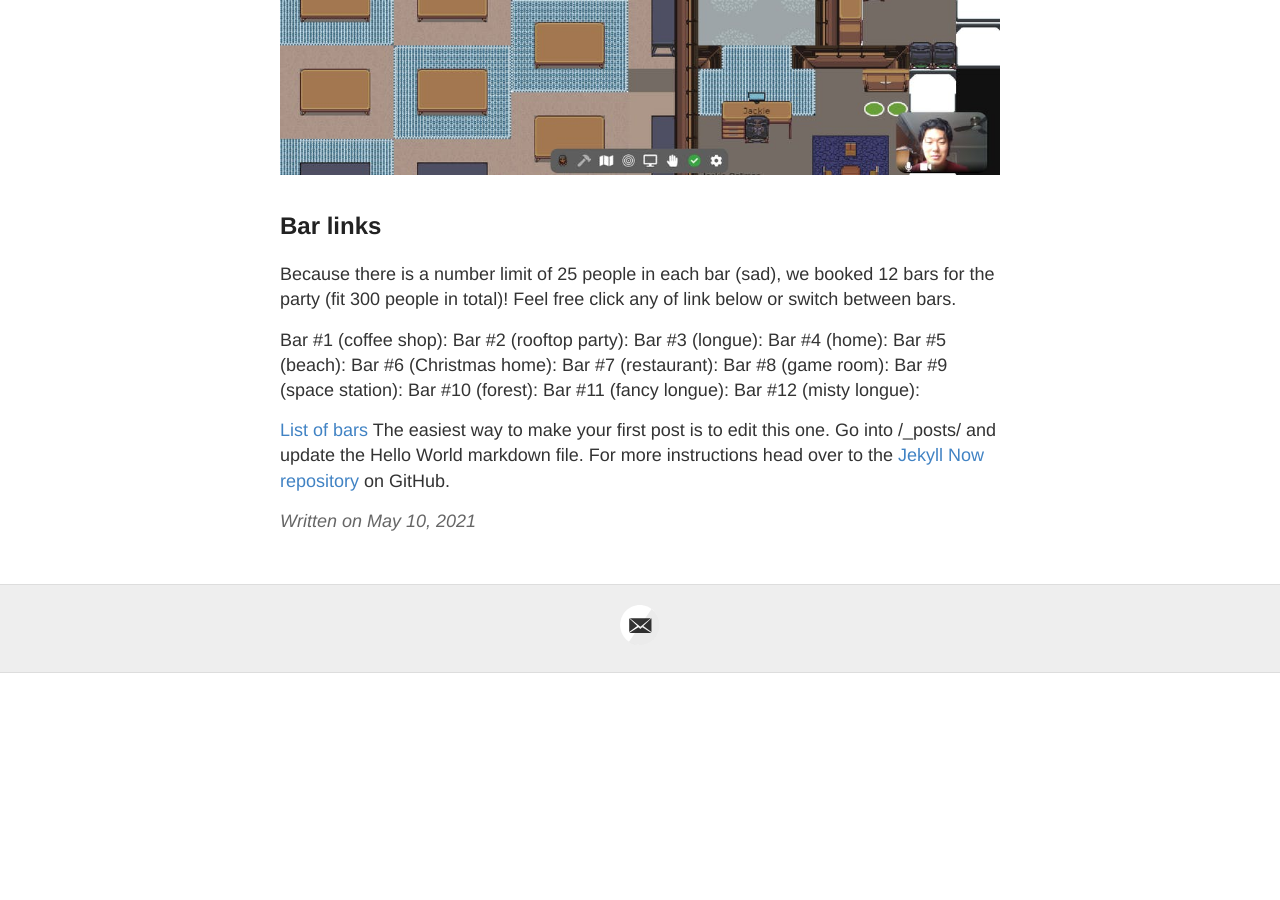
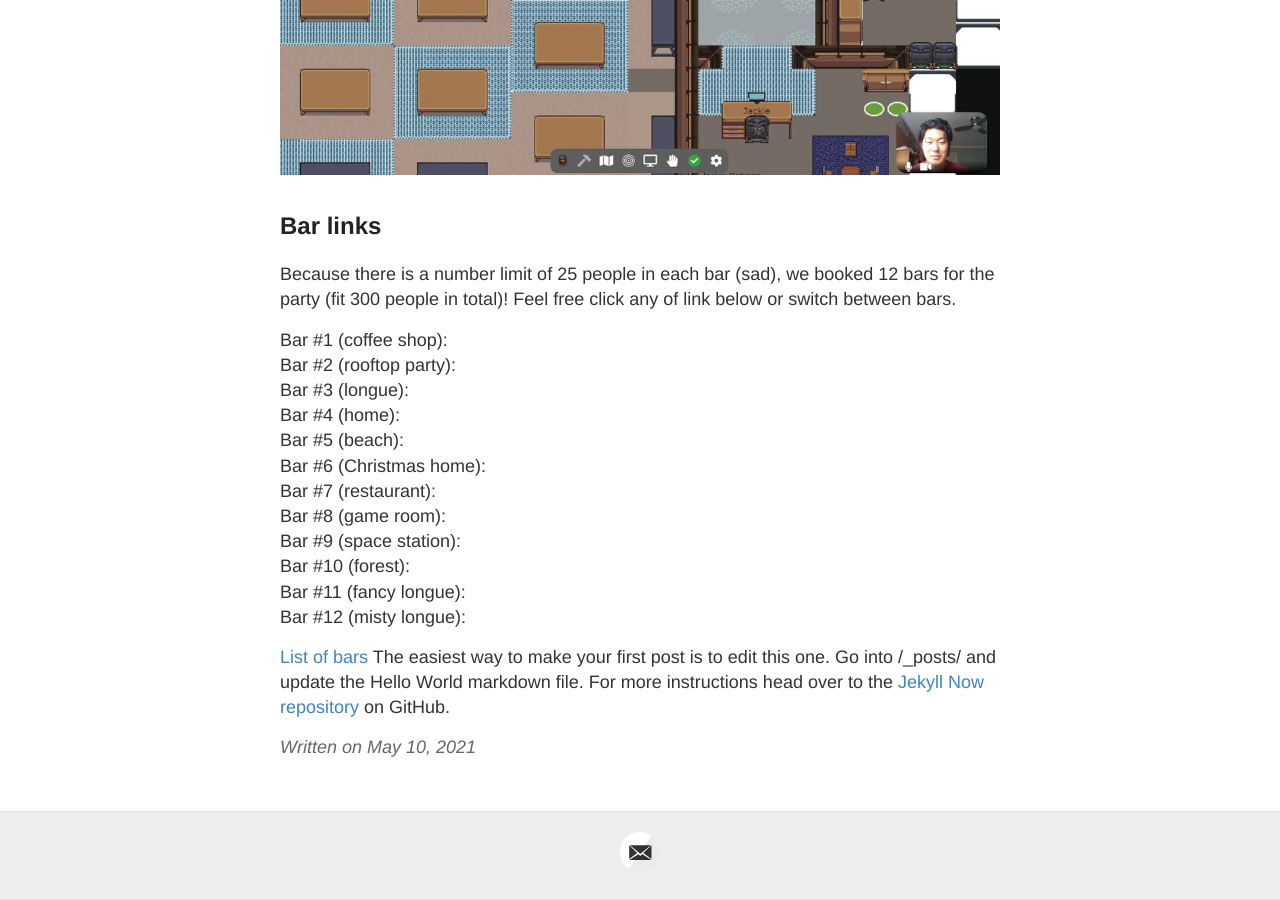
Before and after one commit to nordichi/nordichi.github.io, a Jekyll site: the page built from _posts/2021-5-10-Hello.md, in a window 1280 px wide and 900 px high, scrolled down 948 px. Built offline with Jekyll 4.4.1, drawn with Linux system fonts in a browser that asks for light colours; before the commit the page ends 1621 px from its top, so only the background shows below that.

Commit message:
change theme

```diff
--- a/_posts/2021-5-10-Hello.md
+++ b/_posts/2021-5-10-Hello.md
@@ -23,18 +23,18 @@ The party will be hosted on Gather Town. Get your camera and microphone ready. C
 Because there is a number limit of 25 people in each bar (sad), we booked 12 bars for the party (fit 300 people in total)!
 Feel free click any of link below or switch between bars.
 
-Bar #1 (coffee shop):
-Bar #2 (rooftop party):
-Bar #3 (longue):
-Bar #4 (home):
-Bar #5 (beach):
-Bar #6 (Christmas home):
-Bar #7 (restaurant):
-Bar #8 (game room):
-Bar #9 (space station):
-Bar #10 (forest):
-Bar #11 (fancy longue):
-Bar #12 (misty longue):
+Bar #1 (coffee shop): <br/>
+Bar #2 (rooftop party): <br/>
+Bar #3 (longue):  <br/>
+Bar #4 (home): <br/>
+Bar #5 (beach): <br/>
+Bar #6 (Christmas home): <br/>
+Bar #7 (restaurant): <br/>
+Bar #8 (game room): <br/>
+Bar #9 (space station): <br/>
+Bar #10 (forest): <br/>
+Bar #11 (fancy longue): <br/>
+Bar #12 (misty longue): <br/>
 
 [List of bars]()
 The easiest way to make your first post is to edit this one. Go into /_posts/ and update the Hello World markdown file. For more instructions head over to the [Jekyll Now repository](https://github.com/barryclark/jekyll-now) on GitHub.
```
